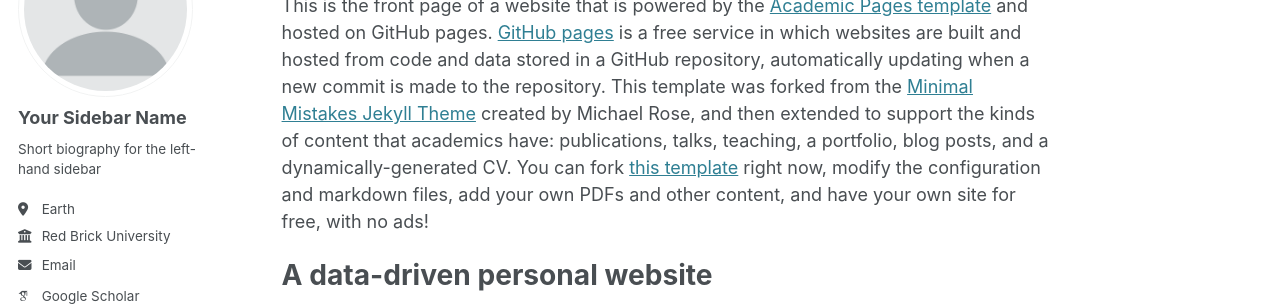
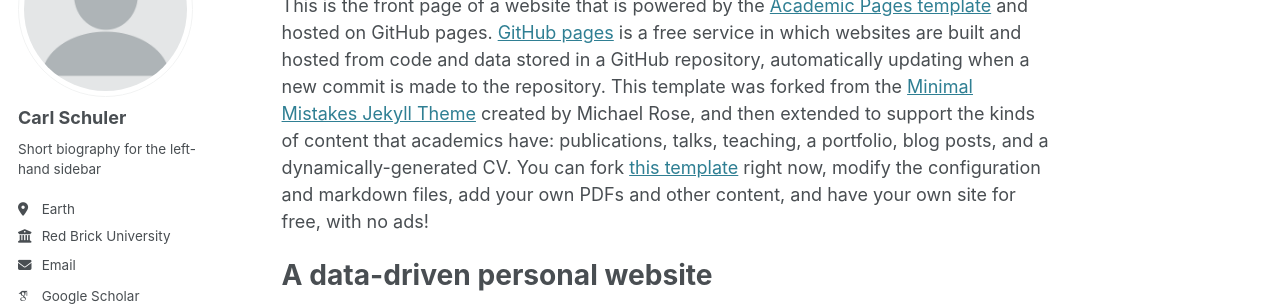
Before and after one commit to CarlSchuler/carl.github.io, a Jekyll site: the page built from _pages/about.md, in a window 1280 px wide. Shown: the part 184-490 px from the top of the page. Built offline with Jekyll 4.4.1, drawn with Linux system fonts in a browser that asks for light colours; some web fonts are replaced.

Commit message:
Update _config.yml

```diff
--- a/_config.yml
+++ b/_config.yml
@@ -23,7 +23,7 @@ repository               : "carlschuler/carl.github.io"
 author:
   # Biographic information
   avatar           : "profile.png"
-  name             : "Your Sidebar Name"
+  name             : "Carl Schuler"
   pronouns         : # example: "she/her"
   bio              : "Short biography for the left-hand sidebar"
   location         : "Earth"
```
